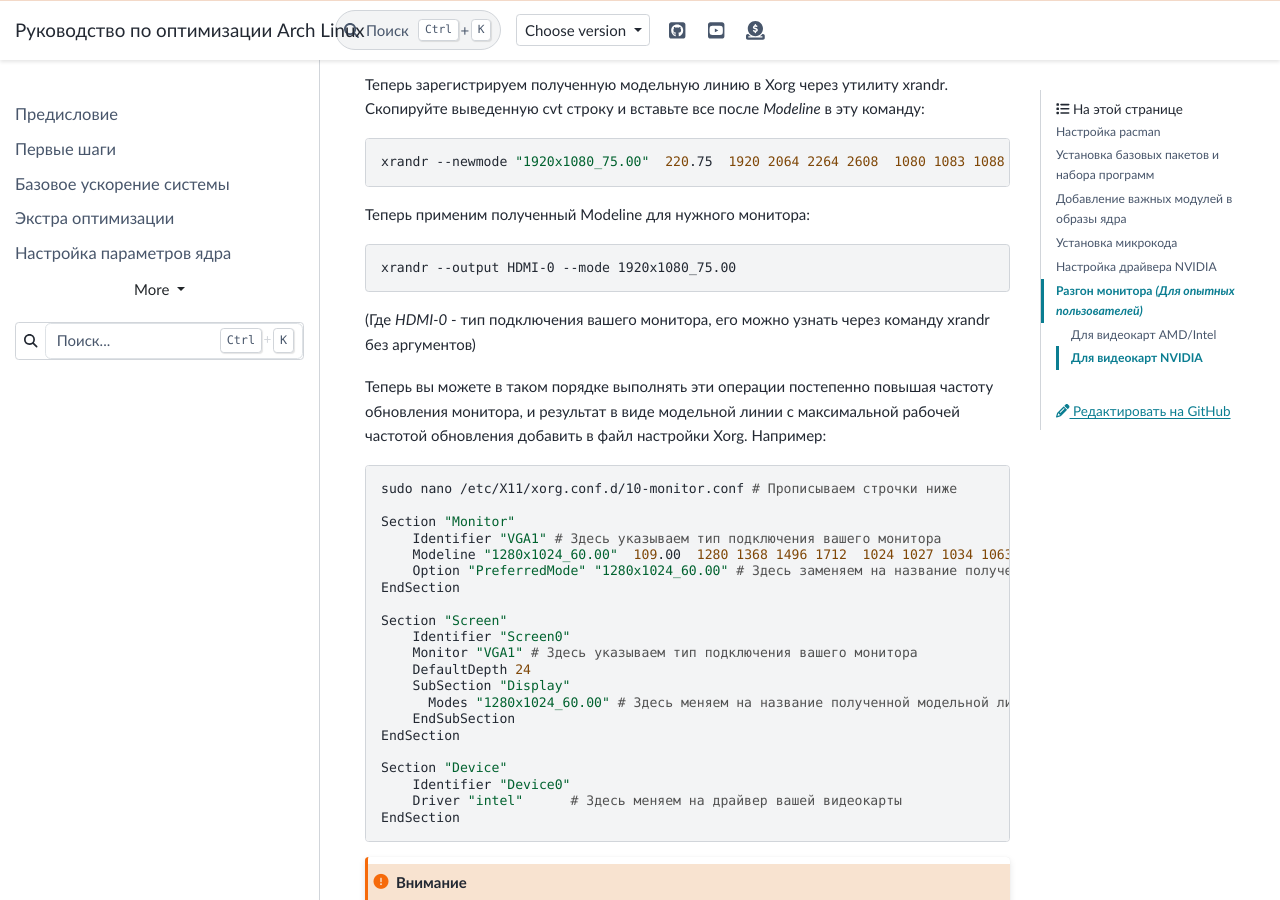
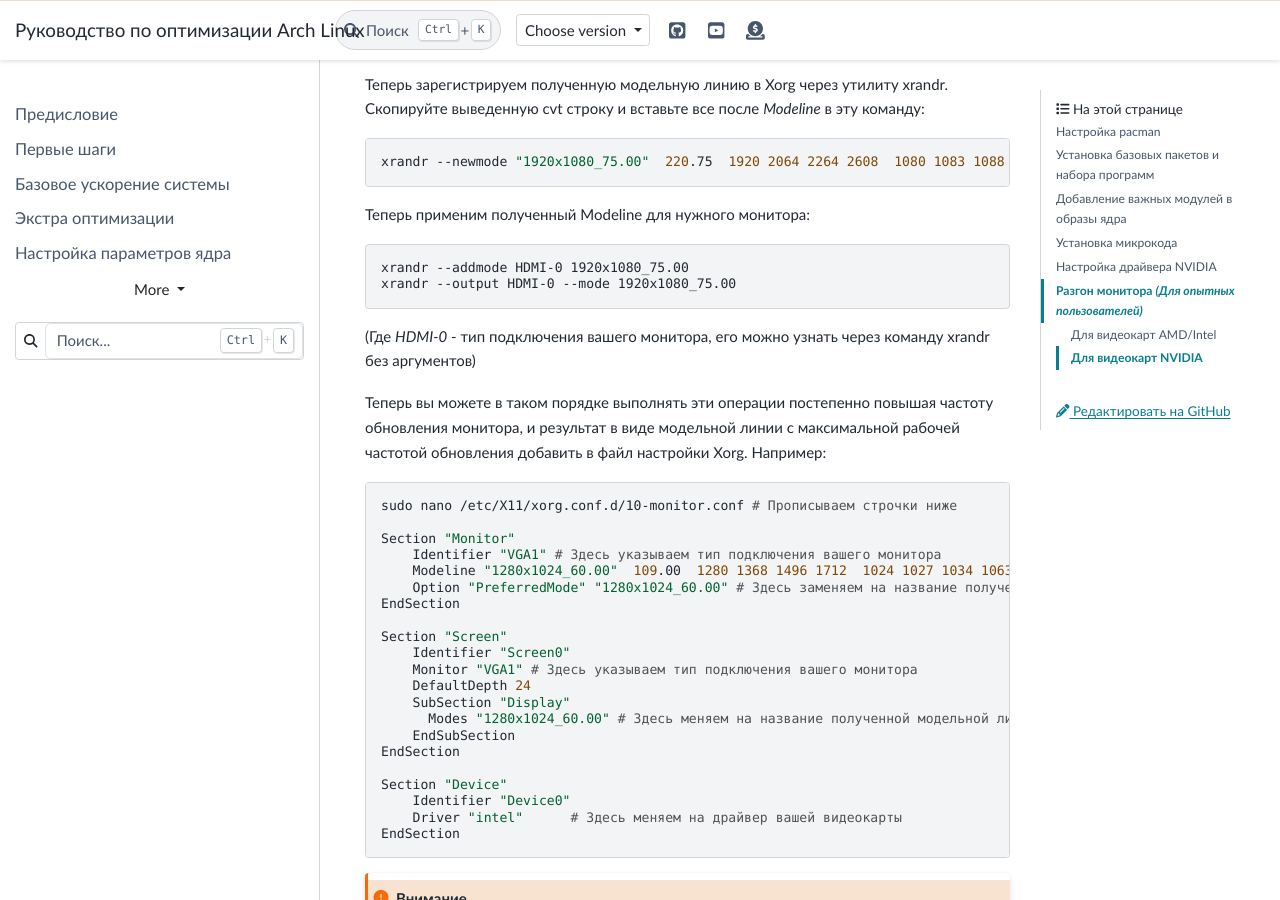
Before and after one commit to ventureoo/ARU, a Sphinx documentation site: the page built from docs/source/first-steps.rst, in a window 1280 px wide and 900 px high, scrolled down 9513 px. Built offline with Sphinx 7.4.7 and the PyData theme 0.15.4, drawn with Linux system fonts in a browser that asks for light colours.

Commit message:
first-steps: Hotfix

```diff
--- a/docs/source/first-steps.rst
+++ b/docs/source/first-steps.rst
@@ -354,6 +354,7 @@ Intel
 
 Теперь применим полученный Modeline для нужного монитора::
 
+  xrandr --addmode HDMI-0 1920x1080_75.00
   xrandr --output HDMI-0 --mode 1920x1080_75.00
 
 (Где *HDMI-0* - тип подключения вашего монитора, его можно узнать через команду xrandr без аргументов)
```
